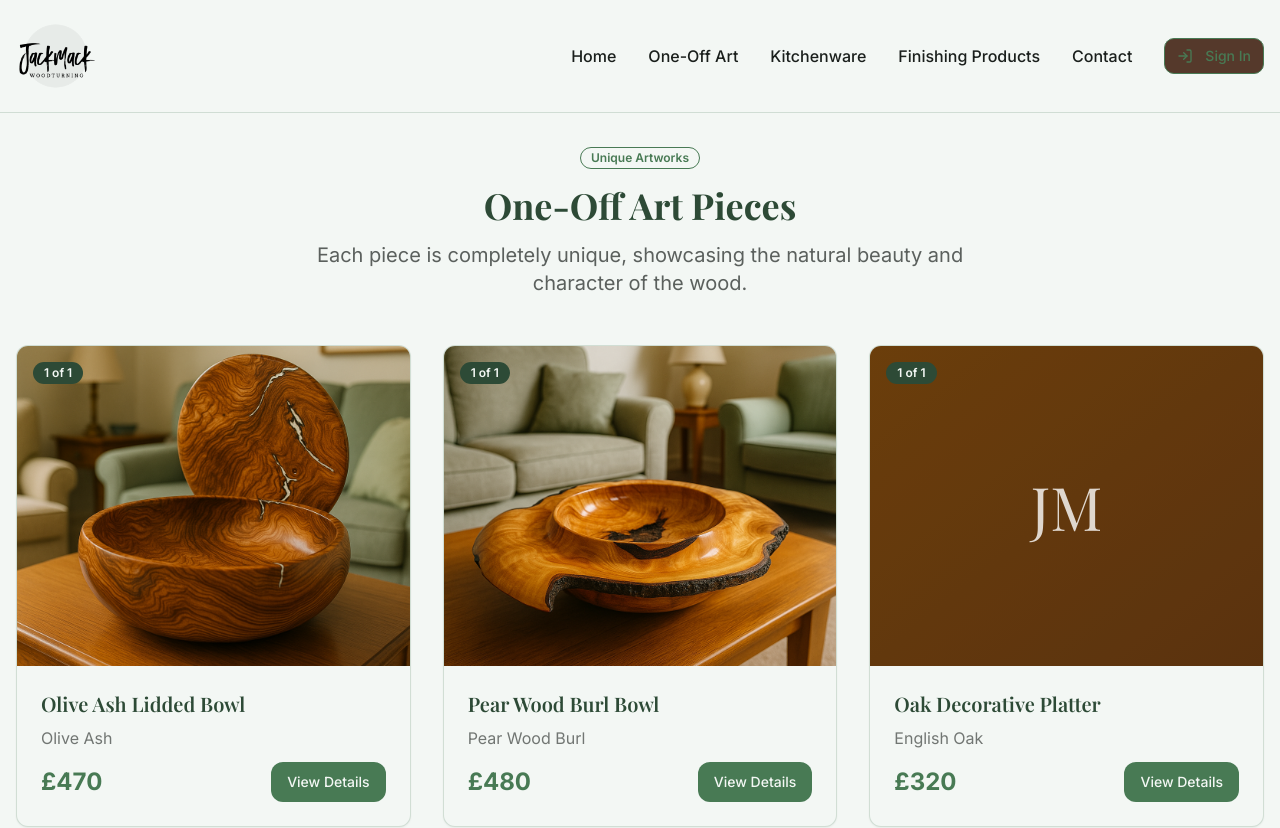
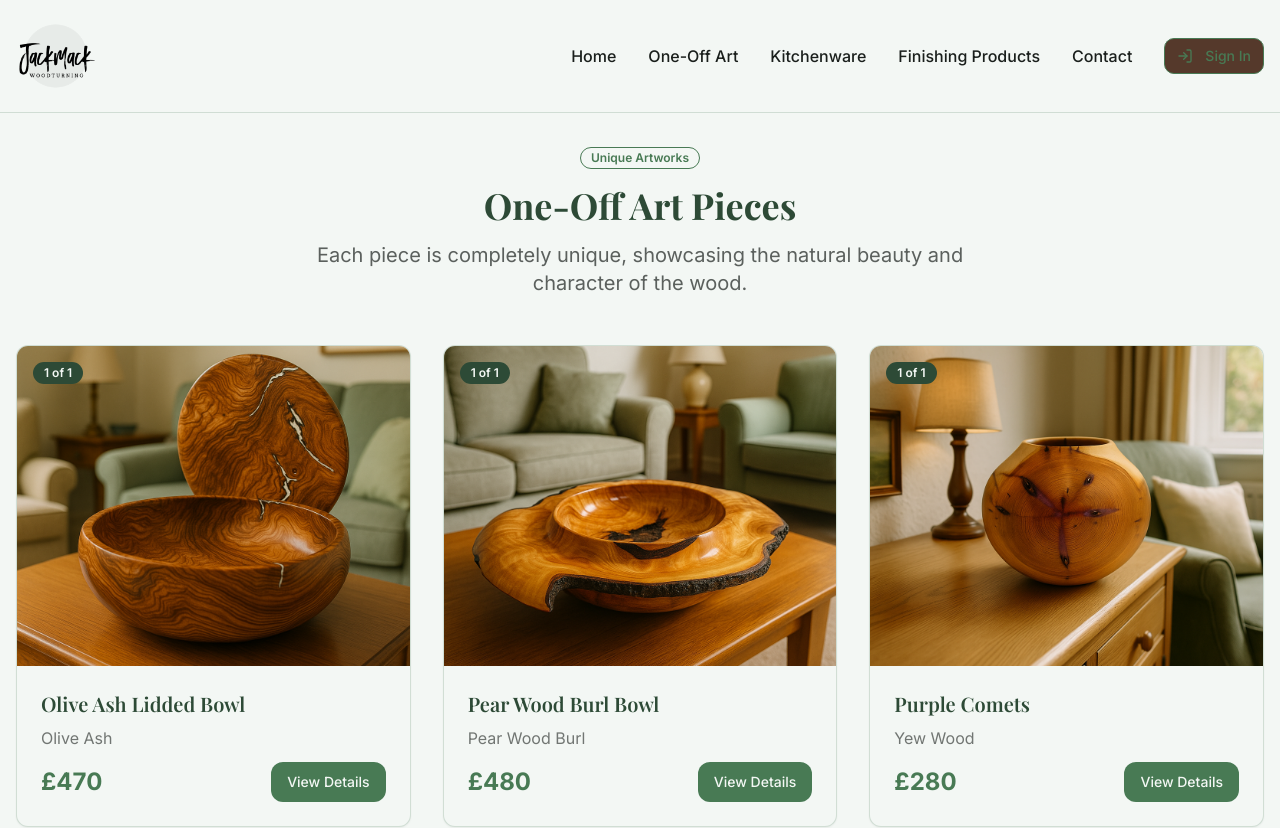
Before and after one commit to ryand2626/jack-mack-artisan-shop, a React (Vite) app: page /one-off-art in a window 1280 px wide. Shown: the top 828 px of the page. Built offline with nearby package versions, Linux system fonts and the light colour scheme.

Commit message:
Replace platter image
Replaced the 'Oak Decorative Platter' image on the One Off Art page with the new image.

```diff
--- a/src/pages/OneOffArt.tsx
+++ b/src/pages/OneOffArt.tsx
@@ -27,11 +27,11 @@ const OneOffArt = () => {
     },
     {
       id: 3,
-      title: "Oak Decorative Platter",
-      price: "£320",
-      wood: "English Oak",
+      title: "Purple Comets",
+      price: "£280",
+      wood: "Yew Wood",
       badge: "1 of 1",
-      image: "bg-gradient-to-br from-yellow-800 to-yellow-900"
+      image: "/lovable-uploads/72c710c9-e20a-44b0-a63e-69f70440b92b.png"
     }
   ];
 
--- a/src/pages/ProductDetail.tsx
+++ b/src/pages/ProductDetail.tsx
@@ -36,14 +36,14 @@ const ProductDetail = () => {
     },
     {
       id: 3,
-      title: "Oak Decorative Platter",
-      price: "£320",
-      wood: "English Oak",
+      title: "Purple Comets",
+      price: "£280",
+      wood: "Yew Wood",
       badge: "1 of 1",
-      image: "bg-gradient-to-br from-yellow-800 to-yellow-900",
-      description: "A large decorative platter crafted from English oak, perfect for serving or display. The natural grain patterns tell the story of this magnificent tree.",
-      dimensions: "35cm diameter x 3cm thickness",
-      finish: "Food-safe mineral oil finish"
+      image: "/lovable-uploads/72c710c9-e20a-44b0-a63e-69f70440b92b.png",
+      description: "A striking natural edge vessel turned from yew wood, featuring the distinctive purple heartwood streaks that give this piece its name. The dramatic coloration and natural defects create a cosmic appearance reminiscent of shooting stars.",
+      dimensions: "20cm diameter x 15cm height",
+      finish: "Natural wax finish"
     }
   ];
 
```
Also changed, not shown: public/lovable-uploads/72c710c9-e20a-44b0-a63e-69f70440b92b.png (added).
